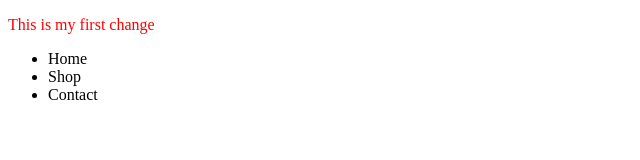
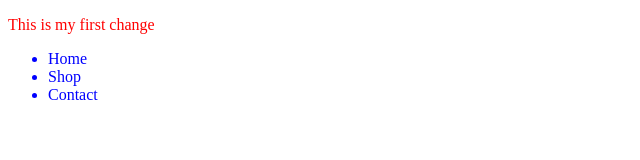
Before and after one commit to simplesessions-class/art258-midterm, a website: page src/index.html in a window 1280 px wide. Shown: the whole page, without its empty margins (0-640 px from the left). Drawn offline with nearby package versions, Linux system fonts and the light colour scheme; files that its build step writes are made by us from their sources.

Commit message:
Changed the nav colors to blue

```diff
--- a/src/scss/style.scss
+++ b/src/scss/style.scss
@@ -1,3 +1,7 @@
 p {
   color: red;
 }
+
+li {
+  color: blue;
+}
```
